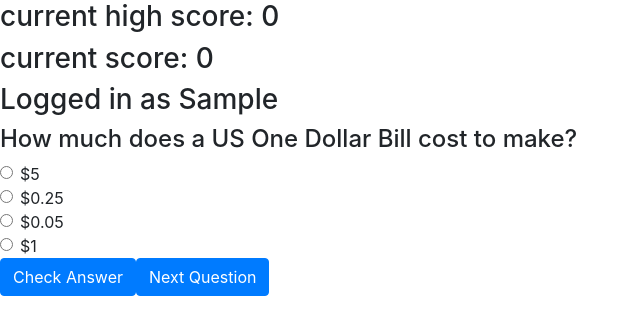
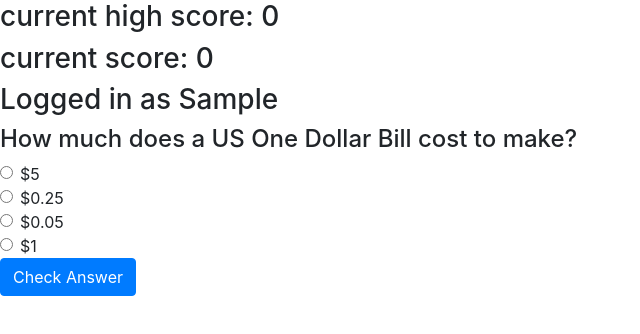
Before and after one commit to jimmyroro/Trivia, a React (Create React App) app: page / in a window 1280 px wide. Both pictures are taken after typing "Sample" into the empty fields and a click on the button "Submit". Shown: the top 334 px of the page, without its empty margins (0-640 px from the left). Built offline with nearby package versions, Linux system fonts and the light colour scheme.

Commit message:
reorder conditional rendering in Question.jsx for clarity

```diff
--- a/src/Question.jsx
+++ b/src/Question.jsx
@@ -36,10 +36,8 @@ function Question ({ highScore, setHighScore, currentScore, setCurrentScore}) {
   }
 
   function checkAnswer() {
-    if (submitted === false) {
     if (roundQuestions[currentQuestion].correct === selectedAnswer) {
       setCurrentScore(currentScore + 1)
-      }
     }
     setSubmitted(true);
   }
@@ -74,25 +72,29 @@ function Question ({ highScore, setHighScore, currentScore, setCurrentScore}) {
       {(currentQuestion !== null) &&
         <div>
           <h4>{roundQuestions[currentQuestion].question}</h4>
-        {submitted === false && roundQuestions[currentQuestion].options.map((option, index) =>
+          {submitted === false &&
+            <div>
+              {roundQuestions[currentQuestion].options.map((option, index) =>
                 <div class="form-check">
-              <div >
                   <input class="form-check-input" type="radio" name="answers" id={"answer" + index} value={option} onClick={(e) => setSelectedAnswer(e.target.value)}/>
                   <label class="form-check-label" for={"answer" + index} >
                     {option}
                   </label>
                 </div>
-          </div>
               )}
-        {submitted &&
-          <h3>{roundQuestions[currentQuestion].correct}</h3>
-        }
               <button type='button' class='btn btn-primary' onClick={() => checkAnswer()}>
                 Check Answer
               </button>
+            </div>
+          }
+          {submitted &&
+            <div>
+              <h3>{roundQuestions[currentQuestion].correct}</h3>
               <button type='button' class='btn btn-primary' onClick={() => {setCurrentQuestion(currentQuestion + 1); setSubmitted(false)}}>
               Next Question
               </button>
+            </div>
+          }
         </div>
       }
     </div>
```
Lines whose indentation alone changed are shown as unchanged.
